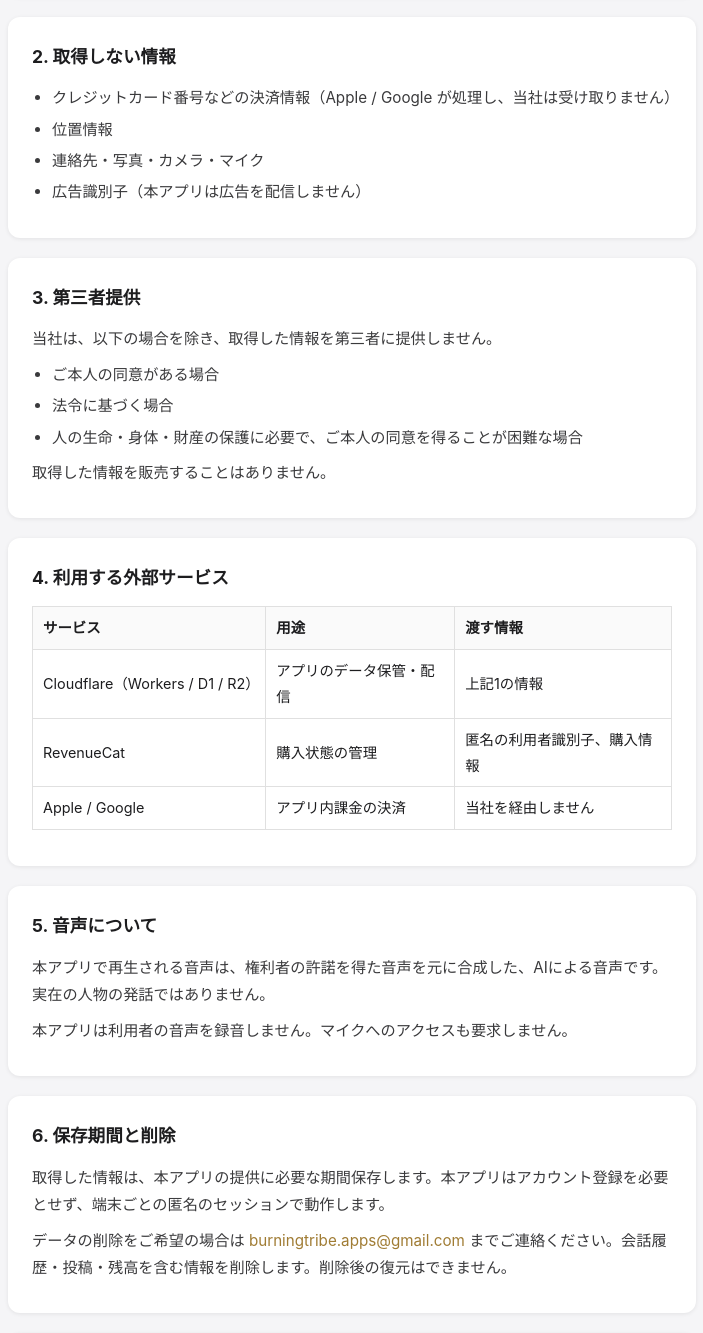
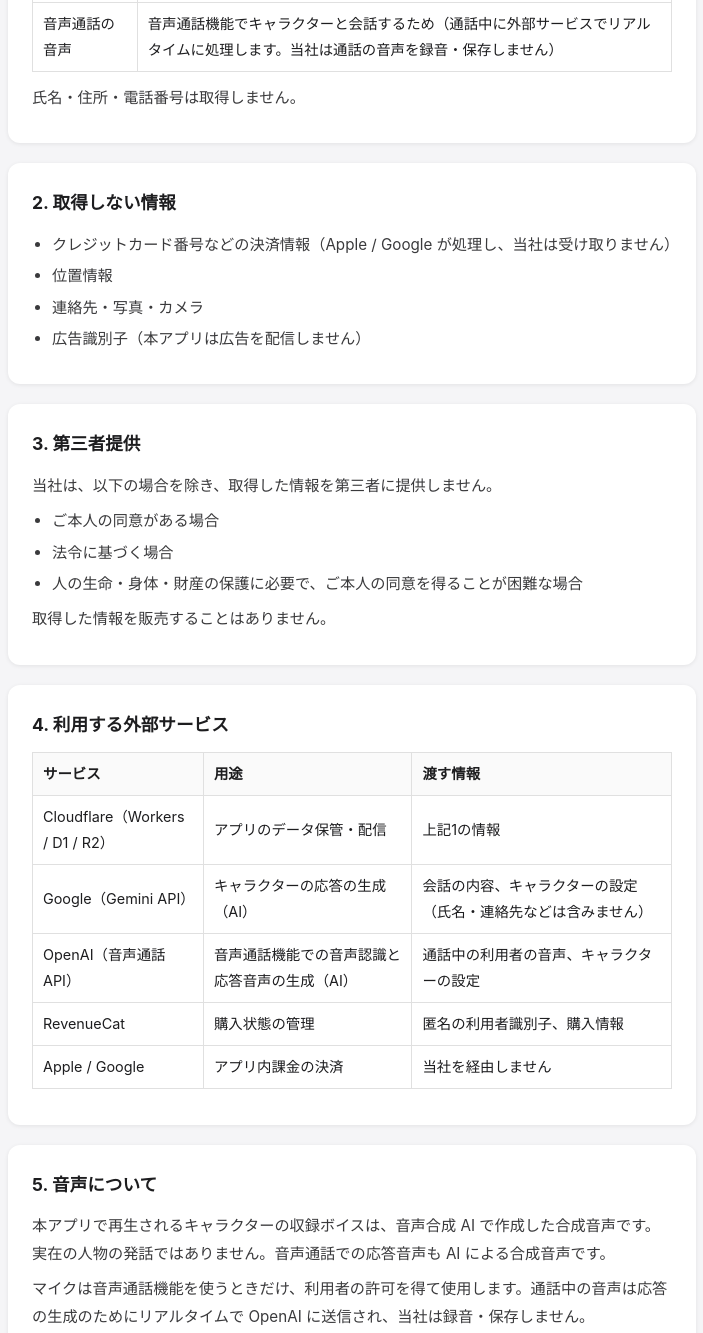
Before and after one commit to horusuzu/clubai-support, a plain HTML site: page privacy.html in a window 1280 px wide. Shown: the part 782-2115 px from the top of the page, without its empty margins (288-991 px from the left). Drawn offline with Linux system fonts and the light colour scheme.

Commit message:
fix: disclose mic use and AI services in privacy policy
Live calls use the microphone and stream audio to OpenAI; chat replies use
the Google Gemini API. Drop the stale Anthropic row and the false
'no microphone' statements, and describe bundled voices as synthesized.

```diff
--- a/privacy.html
+++ b/privacy.html
@@ -20,7 +20,7 @@
 
 <section>
   <p>株式会社バーニングトライブ（以下「当社」）は、CLUB AI（以下「本アプリ」）における利用者情報の取扱いについて、以下のとおり定めます。</p>
-  <p>最終更新日: 2026年8月7日</p>
+  <p>最終更新日: 2026年9月24日</p>
 </section>
 
 <section>
@@ -32,6 +32,7 @@
     <tr><td>投稿された物語</td><td>公開・表示、および表現の確認のため</td></tr>
     <tr><td>購入・残高の履歴</td><td>コイン残高の管理、月額パスの有効性確認のため</td></tr>
     <tr><td>通報の内容</td><td>投稿の確認および対応のため</td></tr>
+    <tr><td>音声通話の音声</td><td>音声通話機能でキャラクターと会話するため（通話中に外部サービスでリアルタイムに処理します。当社は通話の音声を録音・保存しません）</td></tr>
   </table>
   <p>氏名・住所・電話番号は取得しません。</p>
 </section>
@@ -41,7 +42,7 @@
   <ul>
     <li>クレジットカード番号などの決済情報（Apple / Google が処理し、当社は受け取りません）</li>
     <li>位置情報</li>
-    <li>連絡先・写真・カメラ・マイク</li>
+    <li>連絡先・写真・カメラ</li>
     <li>広告識別子（本アプリは広告を配信しません）</li>
   </ul>
 </section>
@@ -62,6 +63,8 @@
   <table>
     <tr><th>サービス</th><th>用途</th><th>渡す情報</th></tr>
     <tr><td>Cloudflare（Workers / D1 / R2）</td><td>アプリのデータ保管・配信</td><td>上記1の情報</td></tr>
+    <tr><td>Google（Gemini API）</td><td>キャラクターの応答の生成（AI）</td><td>会話の内容、キャラクターの設定（氏名・連絡先などは含みません）</td></tr>
+    <tr><td>OpenAI（音声通話 API）</td><td>音声通話機能での音声認識と応答音声の生成（AI）</td><td>通話中の利用者の音声、キャラクターの設定</td></tr>
     <tr><td>RevenueCat</td><td>購入状態の管理</td><td>匿名の利用者識別子、購入情報</td></tr>
     <tr><td>Apple / Google</td><td>アプリ内課金の決済</td><td>当社を経由しません</td></tr>
   </table>
@@ -69,8 +72,8 @@
 
 <section>
   <h2>5. 音声について</h2>
-  <p>本アプリで再生される音声は、権利者の許諾を得た音声を元に合成した、AIによる音声です。実在の人物の発話ではありません。</p>
-  <p>本アプリは利用者の音声を録音しません。マイクへのアクセスも要求しません。</p>
+  <p>本アプリで再生されるキャラクターの収録ボイスは、音声合成 AI で作成した合成音声です。実在の人物の発話ではありません。音声通話での応答音声も AI による合成音声です。</p>
+  <p>マイクは音声通話機能を使うときだけ、利用者の許可を得て使用します。通話中の音声は応答の生成のためにリアルタイムで OpenAI に送信され、当社は録音・保存しません。</p>
 </section>
 
 <section>
```
